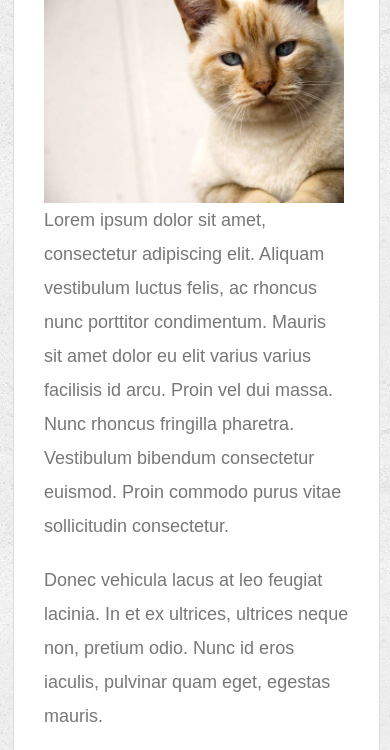
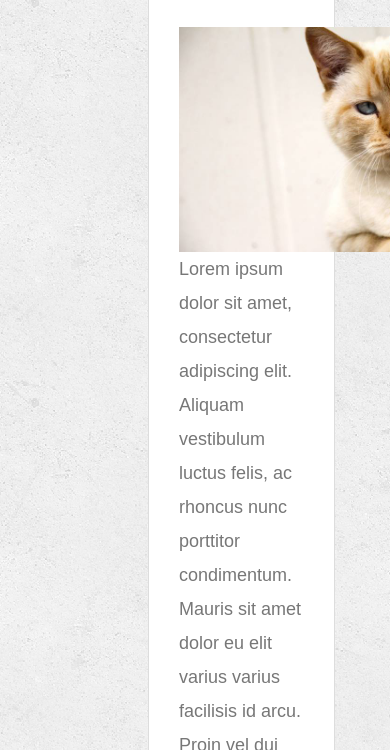
Before and after one commit to rockytrice/Responsive-Portfolio, a plain HTML site: page index.html in a window 390 px wide. Shown: the part 355-1105 px from the top of the page. Drawn offline with Linux system fonts and the light colour scheme.

Commit message:
initial commit

```diff
--- a/assets/css/style.css
+++ b/assets/css/style.css
@@ -250,16 +250,16 @@ input[type=submit] {
     width: 768px;
     margin: -8px -8px 28px;
     position: static;
-
   }
 }
+
 /* width of phone in  landscape mode */
 
 @media screen and (max-width: 640px) {
-
   .main-section {
     margin-top: -134px;
-  width: 98%;
+    width: 50%;
+    margin-left: 140px;
   }
   #logo {
     margin-left: -57px;
@@ -276,7 +276,4 @@ nav a {
   #masthead {
     width: 640px;
   }
-
-
-
 }
```
Lines whose indentation alone changed are shown as unchanged.
